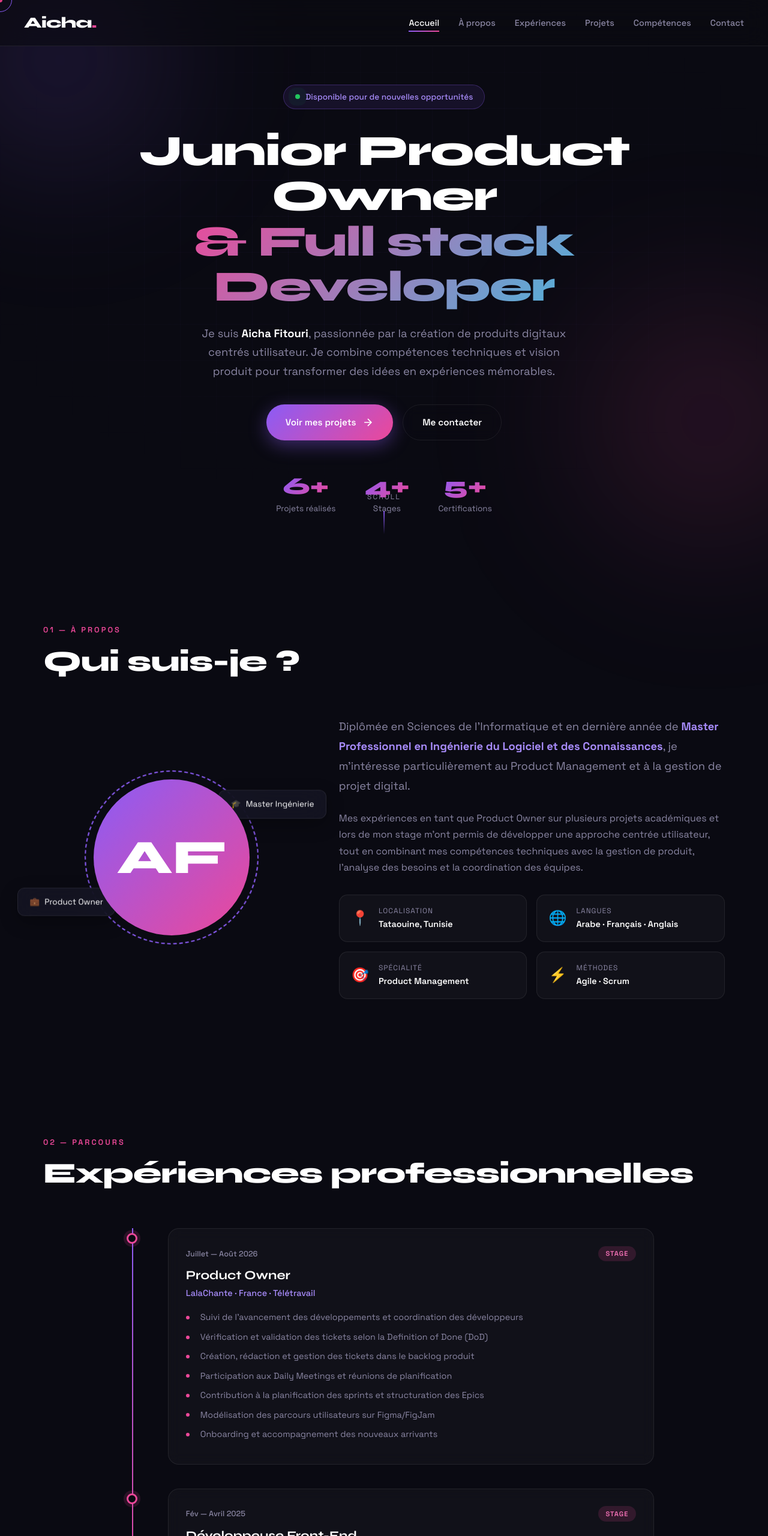
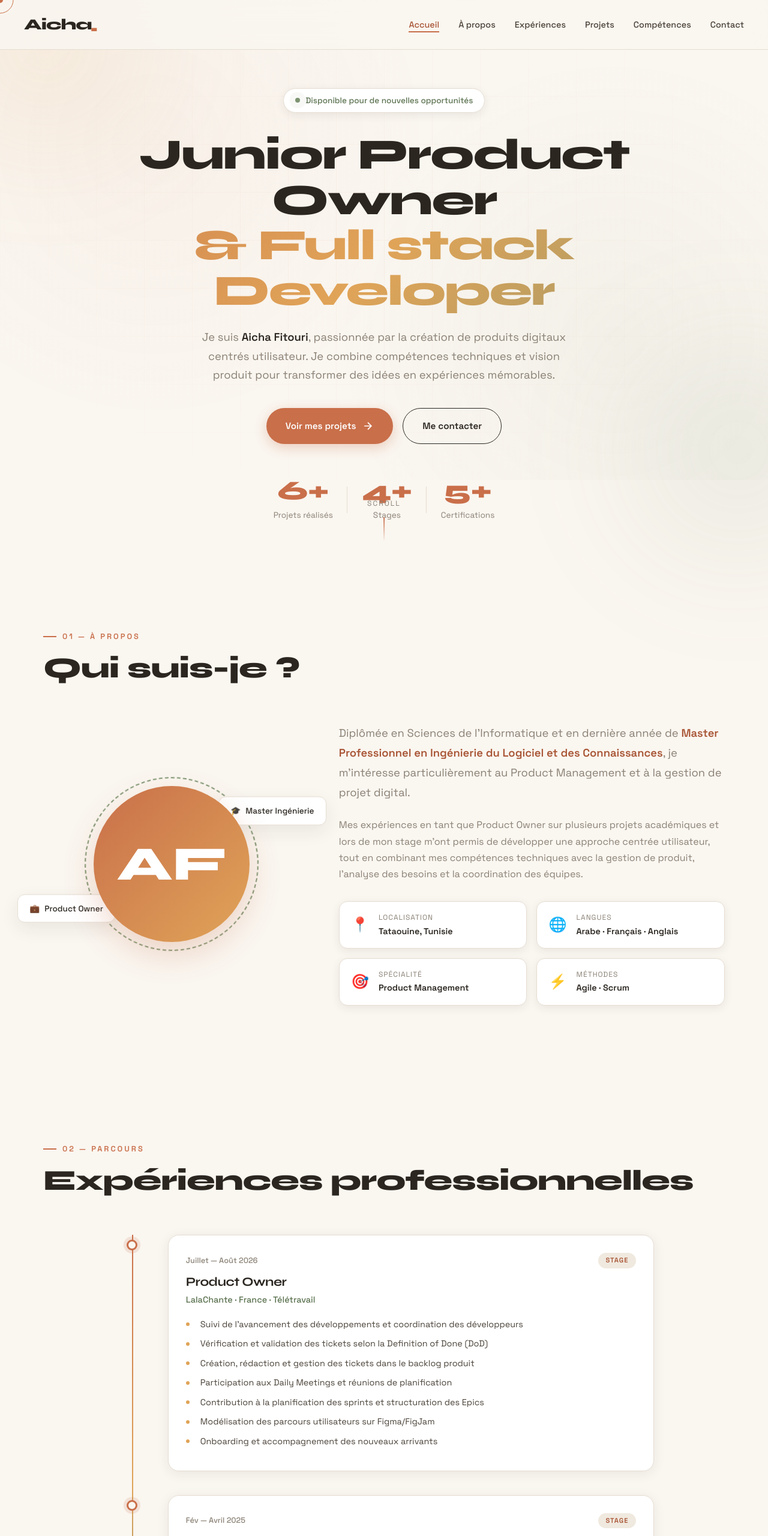
Before and after one commit to Aicha-Ft/HelloMP2ILC, a plain HTML site: page index.html in a window 1280 px wide. Shown: the top 2560 px of the page at 60% size. Drawn offline with Linux system fonts and the light colour scheme.

Commit message:
style modifié

```diff
--- a/style.css
+++ b/style.css
@@ -1,17 +1,18 @@
 /* ===== Variables ===== */
 :root {
-    --primary: #8b5cf6;
-    --primary-light: #a78bfa;
-    --accent: #ec4899;
-    --accent-light: #f472b6;
-    --cyan: #22d3ee;
-    --dark: #0a0a12;
-    --darker: #050508;
-    --card: rgba(255, 255, 255, 0.03);
-    --border: rgba(255, 255, 255, 0.08);
-    --text: #e4e1f0;
-    --gray: #8a86a3;
+    --cream: #faf6f0;
+    --cream-dark: #f0e9df;
+    --terracotta: #c96f4a;
+    --terracotta-dark: #a85434;
+    --sage: #7d9471;
+    --sage-dark: #5c7351;
+    --mustard: #e0a458;
+    --ink: #2b2620;
+    --ink-soft: #4a4238;
+    --gray: #8a8175;
+    --border: #e5ddd1;
     --white: #ffffff;
+    --shadow: rgba(43, 38, 32, 0.08);
 }
 
 /* ===== Réinitialisation ===== */
@@ -28,40 +29,49 @@ html {
 body {
     font-family: 'Space Grotesk', sans-serif;
     line-height: 1.7;
-    color: var(--text);
-    background-color: var(--dark);
+    color: var(--ink-soft);
+    background-color: var(--cream);
     overflow-x: hidden;
-    cursor: none;
+    position: relative;
+}
+
+/* Texture papier subtile */
+body::before {
+    content: '';
+    position: fixed;
+    inset: 0;
+    background-image:
+        radial-gradient(circle at 20% 30%, rgba(201, 111, 74, 0.04) 0%, transparent 40%),
+        radial-gradient(circle at 80% 70%, rgba(125, 148, 113, 0.05) 0%, transparent 40%);
+    pointer-events: none;
+    z-index: 0;
 }
 
 h1, h2, h3 {
     font-family: 'Syne', sans-serif;
-    color: var(--white);
+    color: var(--ink);
     line-height: 1.1;
+    letter-spacing: -0.5px;
 }
-
-a { cursor: none; }
-button { cursor: none; }
 
 /* ===== Curseur personnalisé ===== */
 .cursor {
     position: fixed;
-    width: 8px;
-    height: 8px;
-    background: var(--accent);
+    width: 10px;
+    height: 10px;
+    background: var(--terracotta);
     border-radius: 50%;
     pointer-events: none;
     z-index: 9999;
     transform: translate(-50%, -50%);
     transition: width 0.2s, height 0.2s, background 0.2s;
-    mix-blend-mode: difference;
 }
 
 .cursor-follower {
     position: fixed;
-    width: 40px;
-    height: 40px;
-    border: 1.5px solid var(--primary);
+    width: 45px;
+    height: 45px;
+    border: 1.5px solid var(--terracotta);
     border-radius: 50%;
     pointer-events: none;
     z-index: 9998;
@@ -70,53 +80,54 @@ button { cursor: none; }
 }
 
 .cursor.hover {
-    width: 12px;
-    height: 12px;
-    background: var(--cyan);
+    width: 14px;
+    height: 14px;
+    background: var(--sage);
 }
 
 .cursor-follower.hover {
-    width: 60px;
-    height: 60px;
-    border-color: var(--accent);
-    background: rgba(236, 72, 153, 0.1);
+    width: 65px;
+    height: 65px;
+    border-color: var(--sage);
+    background: rgba(125, 148, 113, 0.08);
 }
 
-/* ===== Fond animé ===== */
+/* ===== Fond décoratif ===== */
 .bg-grid {
     position: fixed;
     inset: 0;
     background-image:
-        linear-gradient(rgba(139, 92, 246, 0.04) 1px, transparent 1px),
-        linear-gradient(90deg, rgba(139, 92, 246, 0.04) 1px, transparent 1px);
-    background-size: 60px 60px;
-    z-index: -2;
+        linear-gradient(rgba(201, 111, 74, 0.05) 1px, transparent 1px),
+        linear-gradient(90deg, rgba(201, 111, 74, 0.05) 1px, transparent 1px);
+    background-size: 80px 80px;
+    z-index: 0;
     pointer-events: none;
-    mask-image: radial-gradient(ellipse at center, black 20%, transparent 80%);
-    -webkit-mask-image: radial-gradient(ellipse at center, black 20%, transparent 80%);
+    mask-image: radial-gradient(ellipse at center, black 10%, transparent 75%);
+    -webkit-mask-image: radial-gradient(ellipse at center, black 10%, transparent 75%);
 }
 
 .bg-glow {
     position: fixed;
     border-radius: 50%;
-    filter: blur(120px);
-    z-index: -1;
+    filter: blur(100px);
+    z-index: 0;
     pointer-events: none;
-    transition: transform 0.3s ease-out;
+    transition: transform 0.4s ease-out;
+    opacity: 0.5;
 }
 
 .bg-glow-1 {
-    width: 500px;
-    height: 500px;
-    background: radial-gradient(circle, rgba(139, 92, 246, 0.25), transparent 70%);
+    width: 450px;
+    height: 450px;
+    background: radial-gradient(circle, rgba(224, 164, 88, 0.4), transparent 70%);
     top: -150px;
     left: -150px;
 }
 
 .bg-glow-2 {
-    width: 600px;
-    height: 600px;
-    background: radial-gradient(circle, rgba(236, 72, 153, 0.2), transparent 70%);
+    width: 500px;
+    height: 500px;
+    background: radial-gradient(circle, rgba(125, 148, 113, 0.35), transparent 70%);
     bottom: -200px;
     right: -200px;
 }
@@ -126,8 +137,8 @@ header {
     position: sticky;
     top: 0;
     z-index: 1000;
-    padding: 1rem 2rem;
-    background: rgba(10, 10, 18, 0.6);
+    padding: 1.2rem 2rem;
+    background: rgba(250, 246, 240, 0.85);
     backdrop-filter: blur(20px);
     -webkit-backdrop-filter: blur(20px);
     border-bottom: 1px solid var(--border);
@@ -145,13 +156,20 @@ header {
     font-family: 'Syne', sans-serif;
     font-size: 1.6rem;
     font-weight: 800;
-    color: var(--white);
+    color: var(--ink);
     text-decoration: none;
     letter-spacing: -1px;
 }
 
 .logo span {
-    color: var(--accent);
+    color: var(--terracotta);
+    display: inline-block;
+    animation: dotPulse 2s ease-in-out infinite;
+}
+
+@keyframes dotPulse {
+    0%, 100% { transform: scale(1); }
+    50% { transform: scale(1.4); }
 }
 
 .nav-links {
@@ -161,33 +179,37 @@ header {
 }
 
 .nav-links a {
-    color: var(--gray);
+    color: var(--ink-soft);
     text-decoration: none;
     font-size: 0.9rem;
     font-weight: 500;
     transition: color 0.3s;
     position: relative;
+    padding-bottom: 4px;
 }
 
 .nav-links a::after {
     content: '';
     position: absolute;
-    bottom: -6px;
+    bottom: 0;
     left: 0;
-    width: 0;
+    width: 100%;
     height: 2px;
-    background: linear-gradient(90deg, var(--primary), var(--accent));
-    transition: width 0.3s;
+    background: var(--terracotta);
+    transform: scaleX(0);
+    transform-origin: right;
+    transition: transform 0.4s cubic-bezier(0.65, 0, 0.35, 1);
 }
 
 .nav-links a:hover,
 .nav-links a.active {
-    color: var(--white);
+    color: var(--terracotta-dark);
 }
 
 .nav-links a:hover::after,
 .nav-links a.active::after {
-    width: 100%;
+    transform: scaleX(1);
+    transform-origin: left;
 }
 
 .menu-toggle {
@@ -202,7 +224,7 @@ header {
 .menu-toggle span {
     width: 25px;
     height: 2px;
-    background: var(--white);
+    background: var(--ink);
     transition: transform 0.3s;
 }
 
@@ -215,42 +237,41 @@ header {
     text-align: center;
     padding: 4rem 2rem;
     position: relative;
+    z-index: 1;
 }
 
 .hero-content {
     max-width: 900px;
-    position: relative;
-    z-index: 1;
 }
 
 .hero-badge {
     display: inline-flex;
     align-items: center;
     gap: 0.6rem;
-    background: rgba(139, 92, 246, 0.1);
-    border: 1px solid rgba(139, 92, 246, 0.3);
-    color: var(--primary-light);
+    background: var(--white);
+    border: 1px solid var(--border);
+    color: var(--sage-dark);
     padding: 0.5rem 1.2rem;
     border-radius: 30px;
     font-size: 0.85rem;
     font-weight: 500;
     margin-bottom: 2rem;
-    backdrop-filter: blur(10px);
+    box-shadow: 0 4px 15px var(--shadow);
 }
 
 .pulse-dot {
     width: 8px;
     height: 8px;
-    background: #22c55e;
+    background: var(--sage);
     border-radius: 50%;
     animation: pulse 2s infinite;
-    box-shadow: 0 0 0 0 rgba(34, 197, 94, 0.7);
+    box-shadow: 0 0 0 0 rgba(125, 148, 113, 0.7);
 }
 
 @keyframes pulse {
-    0% { box-shadow: 0 0 0 0 rgba(34, 197, 94, 0.7); }
-    70% { box-shadow: 0 0 0 12px rgba(34, 197, 94, 0); }
-    100% { box-shadow: 0 0 0 0 rgba(34, 197, 94, 0); }
+    0% { box-shadow: 0 0 0 0 rgba(125, 148, 113, 0.7); }
+    70% { box-shadow: 0 0 0 10px rgba(125, 148, 113, 0); }
+    100% { box-shadow: 0 0 0 0 rgba(125, 148, 113, 0); }
 }
 
 .hero h1 {
@@ -266,12 +287,12 @@ header {
 }
 
 .gradient-text {
-    background: linear-gradient(135deg, var(--primary), var(--accent), var(--cyan));
+    background: linear-gradient(135deg, var(--terracotta), var(--mustard), var(--sage));
     background-size: 200% 200%;
     -webkit-background-clip: text;
     -webkit-text-fill-color: transparent;
     background-clip: text;
-    animation: gradientShift 5s ease infinite;
+    animation: gradientShift 6s ease infinite;
 }
 
 @keyframes gradientShift {
@@ -287,7 +308,8 @@ header {
 }
 
 .hero-description strong {
-    color: var(--white);
+    color: var(--ink);
+    font-weight: 600;
 }
 
 .hero-buttons {
@@ -310,28 +332,28 @@ header {
     font-size: 0.95rem;
     text-decoration: none;
     border: none;
-    transition: transform 0.3s, box-shadow 0.3s;
+    transition: all 0.3s cubic-bezier(0.65, 0, 0.35, 1);
     position: relative;
     overflow: hidden;
 }
 
 .btn-primary {
-    background: linear-gradient(135deg, var(--primary), var(--accent));
+    background: var(--terracotta);
     color: var(--white);
-    box-shadow: 0 8px 30px rgba(139, 92, 246, 0.4);
+    box-shadow: 0 6px 20px rgba(201, 111, 74, 0.3);
 }
 
 .btn-primary::before {
     content: '';
     position: absolute;
     inset: 0;
-    background: linear-gradient(135deg, var(--accent), var(--primary));
-    opacity: 0;
-    transition: opacity 0.3s;
+    background: var(--sage);
+    transform: translateX(-100%);
+    transition: transform 0.4s cubic-bezier(0.65, 0, 0.35, 1);
 }
 
 .btn-primary:hover::before {
-    opacity: 1;
+    transform: translateX(0);
 }
 
 .btn-primary span,
@@ -342,7 +364,7 @@ header {
 
 .btn-primary:hover {
     transform: translateY(-3px);
-    box-shadow: 0 12px 40px rgba(236, 72, 153, 0.5);
+    box-shadow: 0 10px 30px rgba(125, 148, 113, 0.4);
 }
 
 .btn-primary svg {
@@ -355,14 +377,13 @@ header {
 
 .btn-ghost {
     background: transparent;
-    color: var(--white);
-    border: 1.5px solid var(--border);
-    backdrop-filter: blur(10px);
+    color: var(--ink);
+    border: 1.5px solid var(--ink);
 }
 
 .btn-ghost:hover {
-    border-color: var(--primary);
-    background: rgba(139, 92, 246, 0.1);
+    background: var(--ink);
+    color: var(--cream);
     transform: translateY(-3px);
 }
 
@@ -378,16 +399,24 @@ header {
     display: flex;
     flex-direction: column;
     align-items: center;
+    position: relative;
+}
+
+.stat:not(:last-child)::after {
+    content: '';
+    position: absolute;
+    right: -1.5rem;
+    top: 20%;
+    height: 60%;
+    width: 1px;
+    background: var(--border);
 }
 
 .stat-number {
     font-family: 'Syne', sans-serif;
-    font-size: 2.5rem;
+    font-size: 2.8rem;
     font-weight: 800;
-    background: linear-gradient(135deg, var(--primary), var(--accent));
-    -webkit-background-clip: text;
-    -webkit-text-fill-color: transparent;
-    background-clip: text;
+    color: var(--terracotta);
     line-height: 1;
 }
 
@@ -416,7 +445,7 @@ header {
 .scroll-line {
     width: 2px;
     height: 40px;
-    background: linear-gradient(to bottom, var(--primary), transparent);
+    background: linear-gradient(to bottom, var(--terracotta), transparent);
     animation: scrollDown 2s ease-in-out infinite;
 }
 
@@ -431,20 +460,35 @@ section {
     max-width: 1200px;
     margin: auto;
     position: relative;
+    z-index: 1;
 }
 
 .section-header {
     margin-bottom: 4rem;
+    position: relative;
 }
 
 .section-tag {
     display: inline-block;
-    color: var(--accent);
+    color: var(--terracotta);
     font-size: 0.8rem;
     font-weight: 600;
     text-transform: uppercase;
     letter-spacing: 3px;
     margin-bottom: 1rem;
+    position: relative;
+    padding-left: 2rem;
+}
+
+.section-tag::before {
+    content: '';
+    position: absolute;
+    left: 0;
+    top: 50%;
+    transform: translateY(-50%);
+    width: 1.4rem;
+    height: 2px;
+    background: var(--terracotta);
 }
 
 .section-header h2 {
@@ -490,7 +534,7 @@ section {
     width: 100%;
     height: 100%;
     border-radius: 50%;
-    background: linear-gradient(135deg, var(--primary), var(--accent));
+    background: linear-gradient(135deg, var(--terracotta), var(--mustard));
     display: flex;
     align-items: center;
     justify-content: center;
@@ -500,14 +544,15 @@ section {
     color: var(--white);
     position: relative;
     z-index: 1;
+    box-shadow: 0 20px 50px rgba(201, 111, 74, 0.25);
 }
 
 .avatar-ring {
     position: absolute;
     inset: -15px;
     border-radius: 50%;
-    border: 2px dashed var(--primary);
-    animation: rotate 20s linear infinite;
+    border: 2px dashed var(--sage);
+    animation: rotate 25s linear infinite;
 }
 
 @keyframes rotate {
@@ -517,18 +562,18 @@ section {
 
 .floating-card {
     position: absolute;
-    background: rgba(20, 20, 35, 0.9);
-    backdrop-filter: blur(20px);
+    background: var(--white);
     border: 1px solid var(--border);
     padding: 0.7rem 1.2rem;
     border-radius: 12px;
     font-size: 0.85rem;
-    color: var(--white);
+    color: var(--ink);
     display: flex;
     align-items: center;
     gap: 0.5rem;
     white-space: nowrap;
-    box-shadow: 0 10px 30px rgba(0, 0, 0, 0.3);
+    box-shadow: 0 10px 30px var(--shadow);
+    font-weight: 500;
 }
 
 .card-1 {
@@ -550,13 +595,14 @@ section {
 
 .lead {
     font-size: 1.15rem;
-    color: var(--text);
+    color: var(--ink);
     margin-bottom: 1.2rem;
     line-height: 1.8;
 }
 
 .lead strong {
-    color: var(--primary-light);
+    color: var(--terracotta-dark);
+    font-weight: 600;
 }
 
 .about-text p {
@@ -575,16 +621,18 @@ section {
     display: flex;
     align-items: center;
     gap: 1rem;
-    background: var(--card);
+    background: var(--white);
     border: 1px solid var(--border);
     padding: 1rem 1.2rem;
     border-radius: 14px;
-    transition: border-color 0.3s, transform 0.3s;
+    transition: all 0.3s;
+    box-shadow: 0 4px 15px var(--shadow);
 }
 
 .info-item:hover {
-    border-color: var(--primary);
-    transform: translateY(-3px);
+    border-color: var(--terracotta);
+    transform: translateY(-4px);
+    box-shadow: 0 10px 30px rgba(201, 111, 74, 0.15);
 }
 
 .info-icon {
@@ -605,7 +653,7 @@ section {
 
 .info-value {
     font-weight: 600;
-    color: var(--white);
+    color: var(--ink);
     font-size: 0.9rem;
 }
 
@@ -623,7 +671,7 @@ section {
     top: 0;
     bottom: 0;
     width: 2px;
-    background: linear-gradient(to bottom, var(--primary), var(--accent), transparent);
+    background: linear-gradient(to bottom, var(--terracotta), var(--mustard), var(--sage), transparent);
 }
 
 .timeline-item {
@@ -645,26 +693,52 @@ section {
     width: 18px;
     height: 18px;
     border-radius: 50%;
-    background: var(--dark);
-    border: 3px solid var(--accent);
-    box-shadow: 0 0 0 5px rgba(236, 72, 153, 0.15);
+    background: var(--cream);
+    border: 3px solid var(--terracotta);
+    box-shadow: 0 0 0 5px rgba(201, 111, 74, 0.15);
     position: relative;
     z-index: 1;
+    transition: all 0.3s;
+}
+
+.timeline-card:hover + .timeline-marker .timeline-dot,
+.timeline-item:hover .timeline-dot {
+    background: var(--terracotta);
+    transform: scale(1.2);
 }
 
 .timeline-card {
-    background: var(--card);
+    background: var(--white);
     border: 1px solid var(--border);
     border-radius: 18px;
     padding: 1.8rem;
-    backdrop-filter: blur(10px);
-    transition: border-color 0.3s, transform 0.3s, box-shadow 0.3s;
+    transition: all 0.4s cubic-bezier(0.16, 1, 0.3, 1);
+    box-shadow: 0 4px 20px var(--shadow);
+    position: relative;
+    overflow: hidden;
+}
+
+.timeline-card::before {
+    content: '';
+    position: absolute;
+    top: 0;
+    left: 0;
+    width: 4px;
+    height: 100%;
+    background: linear-gradient(to bottom, var(--terracotta), var(--mustard));
+    transform: scaleY(0);
+    transform-origin: top;
+    transition: transform 0.4s;
 }
 
 .timeline-card:hover {
-    border-color: var(--primary);
+    border-color: var(--terracotta);
     transform: translateX(8px);
-    box-shadow: 0 15px 40px rgba(139, 92, 246, 0.15);
+    box-shadow: 0 15px 40px rgba(201, 111, 74, 0.18);
+}
+
+.timeline-card:hover::before {
+    transform: scaleY(1);
 }
 
 .timeline-header {
@@ -683,8 +757,8 @@ section {
 }
 
 .timeline-badge {
-    background: rgba(236, 72, 153, 0.15);
-    color: var(--accent-light);
+    background: var(--cream-dark);
+    color: var(--terracotta-dark);
     padding: 0.2rem 0.8rem;
     border-radius: 20px;
     font-size: 0.7rem;
@@ -696,12 +770,13 @@ section {
 .timeline-card h3 {
     font-size: 1.3rem;
     margin-bottom: 0.3rem;
+    color: var(--ink);
 }
 
 .timeline-card h4 {
     font-size: 0.9rem;
     font-weight: 500;
-    color: var(--primary-light);
+    color: var(--sage-dark);
     margin-bottom: 1rem;
 }
 
@@ -714,7 +789,7 @@ section {
     padding-left: 1.5rem;
     margin-bottom: 0.5rem;
     font-size: 0.9rem;
-    color: var(--gray);
+    color: var(--ink-soft);
 }
 
 .timeline-card li::before {
@@ -725,7 +800,7 @@ section {
     width: 6px;
     height: 6px;
     border-radius: 50%;
-    background: var(--accent);
+    background: var(--mustard);
 }
 
 /* ===== Projets ===== */
@@ -736,15 +811,14 @@ section {
 }
 
 .project-card {
-    background: var(--card);
+    background: var(--white);
     border: 1px solid var(--border);
     border-radius: 20px;
     padding: 2rem;
     position: relative;
     overflow: hidden;
-    transition: transform 0.4s cubic-bezier(0.16, 1, 0.3, 1),
-                border-color 0.3s;
-    backdrop-filter: blur(10px);
+    transition: all 0.4s cubic-bezier(0.16, 1, 0.3, 1);
+    box-shadow: 0 4px 20px var(--shadow);
 }
 
 .project-glow {
@@ -752,7 +826,7 @@ section {
     width: 200px;
     height: 200px;
     border-radius: 50%;
-    background: radial-gradient(circle, rgba(139, 92, 246, 0.3), transparent 70%);
+    background: radial-gradient(circle, rgba(224, 164, 88, 0.3), transparent 70%);
     top: -100px;
     right: -100px;
     opacity: 0;
@@ -762,7 +836,8 @@ section {
 
 .project-card:hover {
     transform: translateY(-10px);
-    border-color: var(--primary);
+    border-color: var(--terracotta);
+    box-shadow: 0 20px 50px rgba(201, 111, 74, 0.2);
 }
 
 .project-card:hover .project-glow {
@@ -776,15 +851,16 @@ section {
     display: flex;
     align-items: center;
     justify-content: center;
-    background: rgba(139, 92, 246, 0.1);
-    border: 1px solid rgba(139, 92, 246, 0.2);
+    background: var(--cream);
+    border: 1px solid var(--border);
     border-radius: 18px;
     margin-bottom: 1.5rem;
-    transition: transform 0.4s;
+    transition: transform 0.4s, background 0.3s;
 }
 
 .project-card:hover .project-icon {
     transform: scale(1.1) rotate(-5deg);
+    background: var(--mustard);
 }
 
 .project-card h3 {
@@ -805,13 +881,13 @@ section {
 }
 
 .project-tags span {
-    background: rgba(34, 211, 238, 0.1);
-    color: var(--cyan);
+    background: var(--cream);
+    color: var(--sage-dark);
     padding: 0.25rem 0.8rem;
     border-radius: 20px;
     font-size: 0.75rem;
     font-weight: 500;
-    border: 1px solid rgba(34, 211, 238, 0.2);
+    border: 1px solid var(--border);
 }
 
 /* ===== Compétences ===== */
@@ -822,17 +898,18 @@ section {
 }
 
 .skill-card {
-    background: var(--card);
+    background: var(--white);
     border: 1px solid var(--border);
     border-radius: 20px;
     padding: 1.8rem;
-    backdrop-filter: blur(10px);
-    transition: border-color 0.3s, transform 0.3s;
+    transition: all 0.3s;
+    box-shadow: 0 4px 20px var(--shadow);
 }
 
 .skill-card:hover {
-    border-color: var(--accent);
+    border-color: var(--sage);
     transform: translateY(-5px);
+    box-shadow: 0 15px 35px rgba(125, 148, 113, 0.18);
 }
 
 .skill-header {
@@ -850,7 +927,7 @@ section {
     font-family: 'Space Grotesk', sans-serif;
     font-size: 1.05rem;
     font-weight: 600;
-    color: var(--white);
+    color: var(--ink);
 }
 
 .tags {
@@ -860,20 +937,20 @@ section {
 }
 
 .tags span {
-    background: rgba(139, 92, 246, 0.08);
-    color: var(--primary-light);
+    background: var(--cream);
+    color: var(--ink-soft);
     padding: 0.4rem 1rem;
     border-radius: 20px;
     font-size: 0.82rem;
     font-weight: 500;
-    border: 1px solid rgba(139, 92, 246, 0.2);
+    border: 1px solid var(--border);
     transition: all 0.3s;
 }
 
 .tags span:hover {
-    background: linear-gradient(135deg, var(--primary), var(--accent));
+    background: var(--terracotta);
     color: var(--white);
-    border-color: transparent;
+    border-color: var(--terracotta);
     transform: translateY(-2px);
 }
 
@@ -886,14 +963,14 @@ section {
     padding-left: 1.5rem;
     margin-bottom: 0.6rem;
     font-size: 0.85rem;
-    color: var(--gray);
+    color: var(--ink-soft);
 }
 
 .certif-list li::before {
     content: '✓';
     position: absolute;
     left: 0;
-    color: var(--cyan);
+    color: var(--sage-dark);
     font-weight: 700;
 }
 
@@ -922,21 +999,22 @@ section {
     display: flex;
     align-items: center;
     gap: 0.6rem;
-    background: var(--card);
+    background: var(--white);
     border: 1px solid var(--border);
     padding: 0.9rem 1.5rem;
     border-radius: 50px;
     text-decoration: none;
-    color: var(--text);
+    color: var(--ink-soft);
     font-size: 0.9rem;
-    transition: border-color 0.3s, transform 0.3s;
-    backdrop-filter: blur(10px);
+    transition: all 0.3s;
+    box-shadow: 0 4px 15px var(--shadow);
 }
 
 .contact-item:hover {
-    border-color: var(--primary);
+    border-color: var(--terracotta);
     transform: translateY(-3px);
-    color: var(--white);
+    color: var(--terracotta-dark);
+    box-shadow: 0 10px 25px rgba(201, 111, 74, 0.18);
 }
 
 .contact-icon {
@@ -958,15 +1036,14 @@ section {
 .contact-form input,
 .contact-form textarea {
     padding: 1rem 1.2rem;
-    background: var(--card);
-    border: 1px solid var(--border);
+    background: var(--white);
+    border: 1.5px solid var(--border);
     border-radius: 14px;
     font-family: inherit;
     font-size: 0.95rem;
-    color: var(--white);
+    color: var(--ink);
     outline: none;
-    transition: border-color 0.3s, box-shadow 0.3s;
-    backdrop-filter: blur(10px);
+    transition: all 0.3s;
 }
 
 .contact-form input::placeholder,
@@ -976,8 +1053,8 @@ section {
 
 .contact-form input:focus,
 .contact-form textarea:focus {
-    border-color: var(--primary);
-    box-shadow: 0 0 0 4px rgba(139, 92, 246, 0.1);
+    border-color: var(--terracotta);
+    box-shadow: 0 0 0 4px rgba(201, 111, 74, 0.1);
 }
 
 .contact-form textarea {
@@ -993,6 +1070,8 @@ footer {
     border-top: 1px solid var(--border);
     padding: 3rem 2rem;
     text-align: center;
+    position: relative;
+    z-index: 1;
 }
 
 .footer-content {
@@ -1004,12 +1083,12 @@ footer {
     font-family: 'Syne', sans-serif;
     font-size: 1.8rem;
     font-weight: 800;
-    color: var(--white);
+    color: var(--ink);
     margin-bottom: 1rem;
 }
 
 .footer-logo span {
-    color: var(--accent);
+    color: var(--terracotta);
 }
 
 footer p {
@@ -1020,7 +1099,7 @@ footer p {
 .footer-tagline {
     margin-top: 0.5rem;
     font-size: 0.8rem;
-    color: #5a5670;
+    color: #b0a89a;
 }
 
 /* ===== Responsive ===== */
@@ -1057,7 +1136,7 @@ footer p {
         left: 0;
         right: 0;
         flex-direction: column;
-        background: rgba(10, 10, 18, 0.98);
+        background: rgba(250, 246, 240, 0.98);
         backdrop-filter: blur(20px);
         padding: 2rem;
         gap: 1.5rem;
@@ -1066,6 +1145,7 @@ footer p {
         opacity: 0;
         pointer-events: none;
         transition: transform 0.4s, opacity 0.4s;
+        box-shadow: 0 10px 30px var(--shadow);
     }
 
     .nav-links.active {
@@ -1092,6 +1172,8 @@ footer p {
 
     .stat-number { font-size: 2rem; }
 
+    .stat:not(:last-child)::after { display: none; }
+
     .timeline::before { left: 15px; }
 
     .timeline-item { padding-left: 55px; }
```
